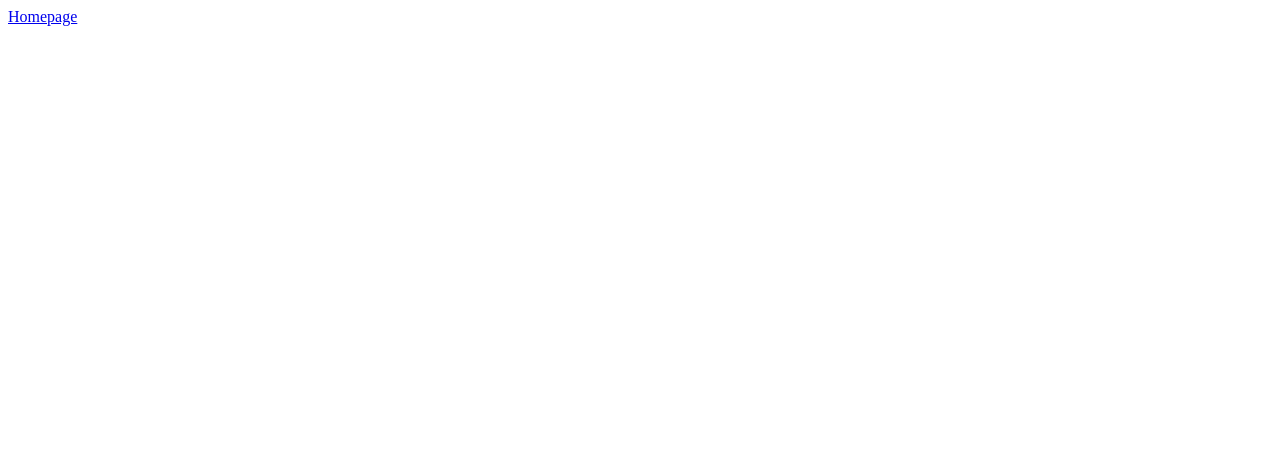
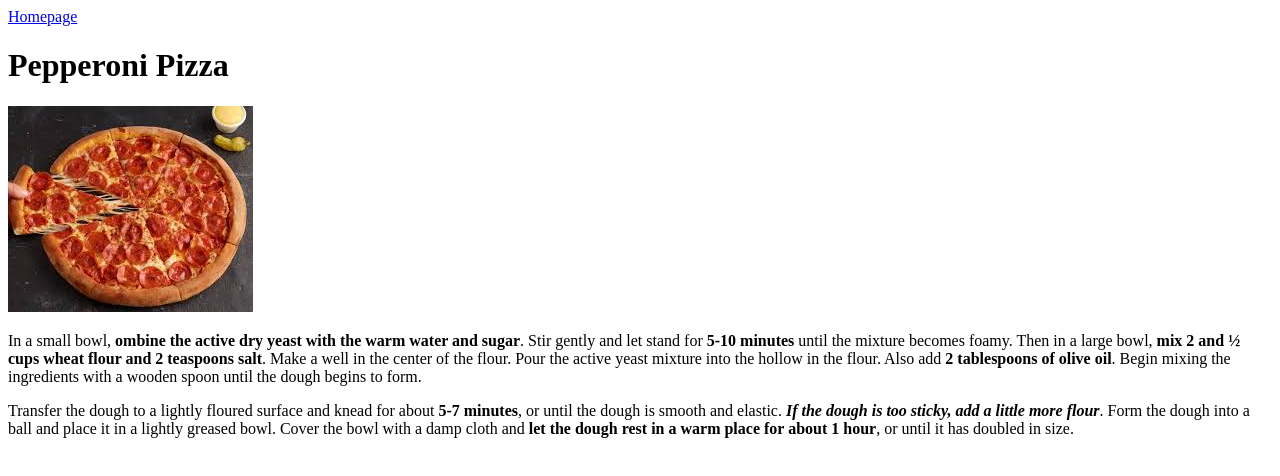
Before and after one commit to mineldev/odin-recipes, a plain HTML site: page recipes/pizza.html in a window 1280 px wide. Drawn offline with Linux system fonts and the light colour scheme.

Commit message:
I have changed the p of the pizza.html because it was wrong.

```diff
--- a/recipes/pizza.html
+++ b/recipes/pizza.html
@@ -7,6 +7,19 @@
     <a href="../index.html">Homepage</a>
 </head>
 <body>
-
+    <h1>Pepperoni Pizza</h1>
+    <img src="../recipes-images/descarga.jpeg" alt="">
+    <p>
+        In a small bowl, <b>ombine the active dry yeast with the warm water and sugar</b>. Stir gently and let stand for
+        <b>5-10 minutes</b> until the mixture becomes foamy. Then in a large bowl, <b>mix 2 and ½ cups wheat flour and 2 teaspoons salt</b>.
+        Make a well in the center of the flour. Pour the active yeast mixture into the hollow in the flour.
+        Also add <b>2 tablespoons of olive oil</b>. Begin mixing the ingredients with a wooden spoon until the dough begins to form.
+    </p>
+    <p>
+        Transfer the dough to a lightly floured surface and knead for about <b>5-7 minutes</b>, or until the dough is smooth and elastic.
+        <b><em>If the dough is too sticky, add a little more flour</em></b>. Form the dough into a ball and place it in a lightly greased bowl.
+        Cover the bowl with a damp cloth and <b>let the dough rest in a warm place for about 1 hour</b>, or until it has doubled in size.
+    </p>
+    <h3></h3>
 </body>
 </html>
```
Also changed, not shown: index.html (+2 -2 lines), recipes-images/descarga.jpeg (added).
